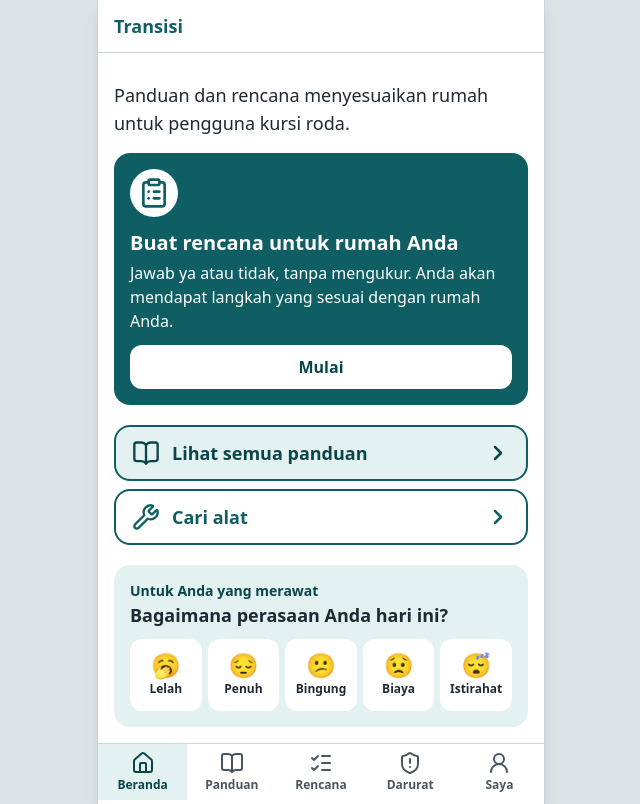
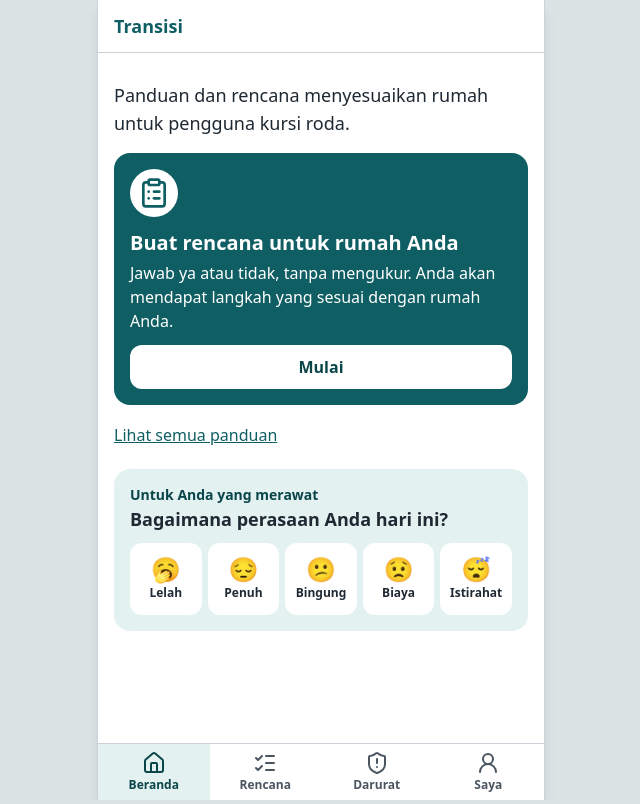
Before and after one commit to titohanafi/transisidnr, a React (Vite) app: page / in a window 1280 px wide. Shown: the whole page, without its empty margins (319-959 px from the left). Built offline with nearby package versions, Linux system fonts and the light colour scheme.

Commit message:
Gabungkan Rencana dan Panduan jadi satu tab, Beranda satu tindakan utama (hasil council)

```diff
--- a/content/ui.json
+++ b/content/ui.json
@@ -11,12 +11,12 @@
         "deskripsi": "Jawab ya atau tidak, tanpa mengukur. Anda akan mendapat langkah yang sesuai dengan rumah Anda.",
         "tombol": "Mulai"
       },
-      "tahu": {
-        "judul": "Atau lewati pertanyaan, langsung cari:",
-        "isi": "Langsung ke yang Anda butuhkan.",
-        "alat": "Cari alat",
-        "semua": "Lihat semua panduan"
-      }
+      "lanjut": {
+        "judul": "Lanjutkan rencana Anda",
+        "deskripsi": "Lihat satu hal untuk hari ini dan langkah berikutnya.",
+        "tombol": "Buka rencana"
+      },
+      "semua": "Lihat semua panduan"
     },
     "konteks": "Panduan dan rencana menyesuaikan rumah untuk pengguna kursi roda."
   },
@@ -43,7 +43,6 @@
     "menuUtama": "Menu utama",
     "dataPrivasi": "Data dan privasi",
     "tabBeranda": "Beranda",
-    "tabPanduan": "Panduan",
     "tabRencana": "Rencana",
     "tabSaya": "Saya",
     "tabDarurat": "Darurat",
@@ -187,6 +186,7 @@
     "judul": "Rencana Saya",
     "prioritas": "Prioritas Anda: {daftar}",
     "ubahJawaban": "Ubah jawaban",
+    "semuaPanduan": "Lihat semua panduan",
     "satuHal": "Satu hal untuk hari ini",
     "dariKartu": "Dari panduan: {judul}",
     "lihatKartu": "Lihat panduan",
@@ -377,19 +377,16 @@
   "jelajah": {
     "judul": "Semua panduan",
     "pengantar": "Buka panduan untuk melihat langkahnya. Bila sudah tahu ingin mencari alat atau mengenali peran ahli dan tukang, pilih saringan di bawah. Urutan panduan tidak dipengaruhi pembayaran.",
-    "filterLabel": "Tampilkan",
-    "filter": {
-      "semua": "Semua",
-      "alat": "Cari alat",
-      "ahli": "Kenali peran ahli"
-    },
     "kosongFilter": "Belum ada panduan dengan isi lengkap untuk pilihan ini. Isi panduan masih disusun.",
     "caregiver": "Untuk caregiver",
-    "ajakanBelum": "Ingin rencana yang disesuaikan dengan rumah Anda? Jawab beberapa pertanyaan singkat.",
-    "ajakanMulai": "Mulai pertanyaan",
+    "ajakanJudul": "Rencana",
+    "ajakanBelum": "Ingin langkah yang disesuaikan dengan rumah Anda? Jawab beberapa pertanyaan ya atau tidak.",
+    "ajakanMulai": "Susun rencana saya",
     "ajakanSudah": "Jawaban Anda sudah tersimpan. Buka rencana yang dibuat dari jawaban itu.",
     "ajakanRencana": "Lihat Rencana Saya",
     "aksiKartu": "Aksi untuk panduan ini",
+    "semuaPanduan": "Kembali ke semua panduan",
+    "lainnya": { "judul": "Lainnya", "alat": "Daftar alat", "ahli": "Peran ahli dan tukang" },
     "judulFilter": {
       "semua": "Semua panduan",
       "alat": "Alat yang mungkin Anda butuhkan",
--- a/src/components/BilahTab.tsx
+++ b/src/components/BilahTab.tsx
@@ -1,13 +1,12 @@
-import { BookOpen, House, ListChecks, ShieldAlert, UserRound, type LucideIcon } from "lucide-react";
+import { House, ListChecks, ShieldAlert, UserRound, type LucideIcon } from "lucide-react";
 import { NavLink, useLocation } from "react-router-dom";
 import { konten } from "../domain/content";
 
 const { umum } = konten.ui;
 
-const TAB: { ke: string; label: string; ujung?: boolean; Ikon: LucideIcon }[] = [
+const TAB: { ke: string; label: string; ujung?: boolean; alias?: string; Ikon: LucideIcon }[] = [
   { ke: "/", label: umum.tabBeranda, ujung: true, Ikon: House },
-  { ke: "/jelajah", label: umum.tabPanduan, Ikon: BookOpen },
-  { ke: "/rencana", label: umum.tabRencana, Ikon: ListChecks },
+  { ke: "/rencana", label: umum.tabRencana, alias: "/jelajah", Ikon: ListChecks },
   { ke: "/igd", label: umum.tabDarurat, Ikon: ShieldAlert },
   { ke: "/saya", label: umum.tabSaya, Ikon: UserRound },
 ];
@@ -17,7 +16,8 @@ const TANPA_TAB = /^\/(mulai|ruangan|asesmen|cetak)(\/|$)/;
 
 /** Nama menu untuk judul header di layar menu utama; null untuk layar lain. */
 export function namaMenu(path: string): string | null {
-  const t = TAB.find((x) => (x.ujung ? path === x.ke : path === x.ke || path.startsWith(x.ke + "/")));
+  const cocok = (p: string, ke: string) => p === ke || p.startsWith(ke + "/");
+  const t = TAB.find((x) => (x.ujung ? path === x.ke : cocok(path, x.ke) || (x.alias ? cocok(path, x.alias) : false)));
   return t && !t.ujung ? t.label : null;
 }
 
@@ -40,11 +40,12 @@ export function BilahTab() {
             <NavLink
               to={t.ke}
               end={t.ujung}
-              className={({ isActive }) =>
-                `flex min-h-[56px] flex-col items-center justify-center gap-0.5 px-1 text-xs font-semibold ${
+              className={({ isActive: aktif }) => {
+                const isActive = aktif || (t.alias ? pathname === t.alias || pathname.startsWith(t.alias + "/") : false);
+                return `flex min-h-[56px] flex-col items-center justify-center gap-0.5 px-1 text-xs font-semibold ${
                   isActive ? "bg-utama-muda text-utama-gelap" : "text-redup"
-                }`
-              }
+                }`;
+              }}
             >
               {() => (
                 <>
--- a/src/components/IkonBeranda.tsx
+++ b/src/components/IkonBeranda.tsx
@@ -1,13 +1,6 @@
-import { BookOpen, ClipboardList, Wrench } from "lucide-react";
+import { ClipboardList } from "lucide-react";
 
-// Ikon Beranda dari Lucide (ISC), diimpor satu per satu agar bundel tetap kecil. Dekoratif: artinya sudah ada di teks.
-const ikon = {
-  rencana: ClipboardList,
-  alat: Wrench,
-  panduan: BookOpen,
-} as const;
-
-export function IkonBeranda({ kunci, className = "h-8 w-8" }: { kunci: keyof typeof ikon; className?: string }) {
-  const Komponen = ikon[kunci];
-  return <Komponen className={`shrink-0 ${className}`} strokeWidth={2} aria-hidden="true" focusable="false" />;
+// Ikon Beranda dari Lucide (ISC). Dekoratif: artinya sudah ada di teks.
+export function IkonBeranda({ className = "h-8 w-8" }: { kunci?: "rencana"; className?: string }) {
+  return <ClipboardList className={`shrink-0 ${className}`} strokeWidth={2} aria-hidden="true" focusable="false" />;
 }
--- a/src/domain/schema.ts
+++ b/src/domain/schema.ts
@@ -149,7 +149,8 @@ export const uiSchema = z
       pilih: z.object({
         judul: teks,
         susun: z.object({ judul: teks, deskripsi: teks, tombol: teks }),
-        tahu: z.object({ judul: teks, isi: teks, alat: teks, semua: teks }),
+        lanjut: z.object({ judul: teks, deskripsi: teks, tombol: teks }),
+        semua: teks,
       }),
     }),
     umum: rekamTeks,
@@ -178,7 +179,7 @@ export const uiSchema = z
       }),
     }),
     rencana: z.object({
-      judul: teks, prioritas: teks, ubahJawaban: teks, satuHal: teks, dariKartu: teks, lihatKartu: teks,
+      judul: teks, prioritas: teks, ubahJawaban: teks, semuaPanduan: teks, satuHal: teks, dariKartu: teks, lihatKartu: teks,
       mulaiDariSini: teks, semuaRekomendasi: teks, kosongJudul: teks, kosongIsi: teks, belumJelas: teks,
       total: teks, pendampingJudul: teks, bukaKartu: teks, cocokSewa: teks, cetak: teks, sedangDisusun: teks, belumAdaSiap: teks, ringan: z.object({ catatan: teks, lihatNanti: teks }), kemajuan: teks,
       beres: z.object({ judul: teks, ringkasan: teks, kosong: teks, lihat: teks }), perluLagi: teks,
@@ -216,9 +217,10 @@ export const uiSchema = z
       }),
     }),
     jelajah: z.object({
-      judul: teks, pengantar: teks, filterLabel: teks, kosongFilter: teks, caregiver: teks,
-      ajakanBelum: teks, ajakanMulai: teks, ajakanSudah: teks, ajakanRencana: teks, aksiKartu: teks,
-      filter: z.object({ semua: teks, alat: teks, ahli: teks }),
+      judul: teks, pengantar: teks, kosongFilter: teks, caregiver: teks,
+      ajakanJudul: teks, ajakanBelum: teks, ajakanMulai: teks, ajakanSudah: teks, ajakanRencana: teks, aksiKartu: teks,
+      semuaPanduan: teks,
+      lainnya: z.object({ judul: teks, alat: teks, ahli: teks }),
       judulFilter: z.object({ semua: teks, alat: teks, ahli: teks }),
       pengantarFilter: z.object({ semua: teks, alat: teks, ahli: teks }),
       alat: z.object({ dipakaiDi: teks, kosong: teks, detailMenyusul: teks }),
--- a/src/screens/Beranda.tsx
+++ b/src/screens/Beranda.tsx
@@ -1,71 +1,48 @@
-import type { ReactNode } from "react";
 import { Link } from "react-router-dom";
 import { CheckIn } from "../components/CheckIn";
 import { Halaman } from "../components/Halaman";
-import { ChevronRight } from "lucide-react";
 import { IkonBeranda } from "../components/IkonBeranda";
 import { konten } from "../domain/content";
+import { useStore } from "../state/store";
 
 const { app, beranda } = konten.ui;
 const { pilih } = beranda;
 
+// Satu tindakan utama: belum menjawab -> buat rencana; sudah -> lanjutkan rencana.
 export function Beranda() {
+  const { state } = useStore();
+  const adaJawaban = Object.keys(state.asesmen.status).length > 0;
+  const kartu = adaJawaban ? pilih.lanjut : pilih.susun;
+
   return (
     <Halaman judul={app.nama}>
       <p className="mt-2 text-lg">{beranda.konteks}</p>
 
       <h2 className="sr-only">{pilih.judul}</h2>
 
-      {/* Dua jalur: dipandu (utama), atau langsung ke yang dicari. */}
-      <section className="mt-4 rounded-kartu bg-utama p-4 text-white" aria-labelledby="jalur-susun">
+      <section className="mt-4 rounded-kartu bg-utama p-4 text-white" aria-labelledby="jalur-utama">
         <span className="flex h-12 w-12 items-center justify-center rounded-full bg-white text-utama">
           <IkonBeranda kunci="rencana" />
         </span>
-        <h3 id="jalur-susun" className="mt-3 text-xl font-bold leading-snug">
-          {pilih.susun.judul}
+        <h3 id="jalur-utama" className="mt-3 text-xl font-bold leading-snug">
+          {kartu.judul}
         </h3>
-        <p className="mt-1">{pilih.susun.deskripsi}</p>
+        <p className="mt-1">{kartu.deskripsi}</p>
         <Link
-          to="/mulai/1"
+          to={adaJawaban ? "/rencana" : "/mulai/1"}
           className="mt-3 inline-flex min-h-sentuh w-full items-center justify-center rounded-tombol bg-white px-5 py-2 text-base font-semibold text-utama-gelap hover:bg-utama-muda"
         >
-          {pilih.susun.tombol}
+          {kartu.tombol}
         </Link>
       </section>
 
-      <section className="mt-5" aria-labelledby="jalur-tahu">
-        <h3 id="jalur-tahu" className="sr-only">
-          {pilih.tahu.judul}
-        </h3>
-        <div className="space-y-2">
-          <BarisJalur to="/jelajah" ikon="panduan" utama>
-            {pilih.tahu.semua}
-          </BarisJalur>
-          <BarisJalur to="/jelajah/alat" ikon="alat">
-            {pilih.tahu.alat}
-          </BarisJalur>
-        </div>
-      </section>
+      <Link to="/jelajah" className="mt-2 inline-flex min-h-sentuh items-center text-utama underline">
+        {pilih.semua}
+      </Link>
 
-      <section className="mt-5">
+      <section className="mt-3">
         <CheckIn />
       </section>
-
     </Halaman>
   );
 }
-
-function BarisJalur({ to, ikon, utama, children }: { to: string; ikon: "panduan" | "alat"; utama?: boolean; children: ReactNode }) {
-  return (
-    <Link
-      to={to}
-      className={`flex min-h-[56px] items-center gap-3 rounded-kartu border-2 border-utama px-4 py-3 text-lg font-semibold ${
-        utama ? "bg-utama-muda text-utama-gelap hover:bg-white" : "bg-white text-utama hover:bg-utama-muda"
-      }`}
-    >
-      <IkonBeranda kunci={ikon} className="h-7 w-7" />
-      <span className="flex-1">{children}</span>
-      <ChevronRight className="h-6 w-6 shrink-0" strokeWidth={2.5} aria-hidden="true" focusable="false" />
-    </Link>
-  );
-}
--- a/src/screens/Rencana.tsx
+++ b/src/screens/Rencana.tsx
@@ -1,5 +1,5 @@
 import { useEffect } from "react";
-import { Link, Navigate } from "react-router-dom";
+import { Link } from "react-router-dom";
 import { BarisRuangan } from "../components/BarisRuangan";
 import { BilahKemajuan } from "../components/BilahKemajuan";
 import { Halaman } from "../components/Halaman";
@@ -14,6 +14,7 @@ import { terapkanHasil } from "../domain/hasil";
 import { track } from "../lib/events";
 import { formatRentang } from "../lib/format";
 import { kunciHari } from "../lib/tanggal";
+import { Jelajah } from "./Jelajah";
 import { isi } from "../lib/teks";
 import { useRencana } from "../state/useRencana";
 import { useStore } from "../state/store";
@@ -28,8 +29,8 @@ export function Rencana() {
     track("rencana_dibuat", { jumlah_kartu: jumlahKartu });
   }, [jumlahKartu]);
 
-  if (Object.keys(state.asesmen.status).length === 0)
-    return <Navigate to="/asesmen/aktivitas" replace />;
+  // Belum menjawab: tab ini menampilkan semua panduan dengan ajakan menyusun rencana, bukan langsung ke pertanyaan.
+  if (Object.keys(state.asesmen.status).length === 0) return <Jelajah />;
 
   // Bila caregiver bilang sedang lelah, tampilkan satu hal saja dan simpan sisanya di lipatan.
   // Yang dihitung hanya jawaban hari ini, supaya "lelah" minggu lalu tidak terus mengurangi rencana.
@@ -245,6 +246,9 @@ export function Rencana() {
           </article>
         </section>
       )}
+      <TombolLink to="/jelajah" gayaTombol="sekunder" className="mt-8 w-full">
+        {t.semuaPanduan}
+      </TombolLink>
       <PeringatanNonMedis />
     </Halaman>
   );
```
Also changed, not shown: src/screens/Jelajah.tsx (+25 -31 lines), 2 other files (tests, documents, lock files or other folders).
